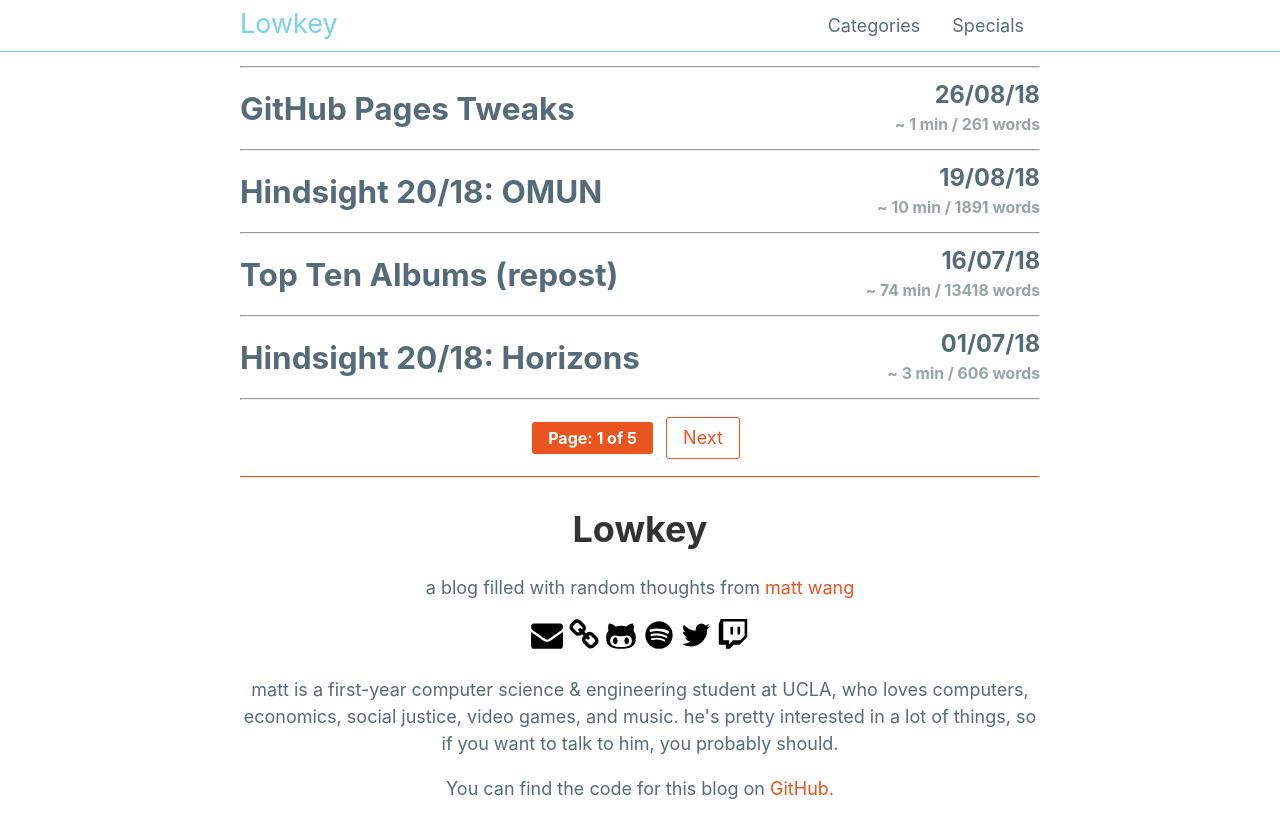
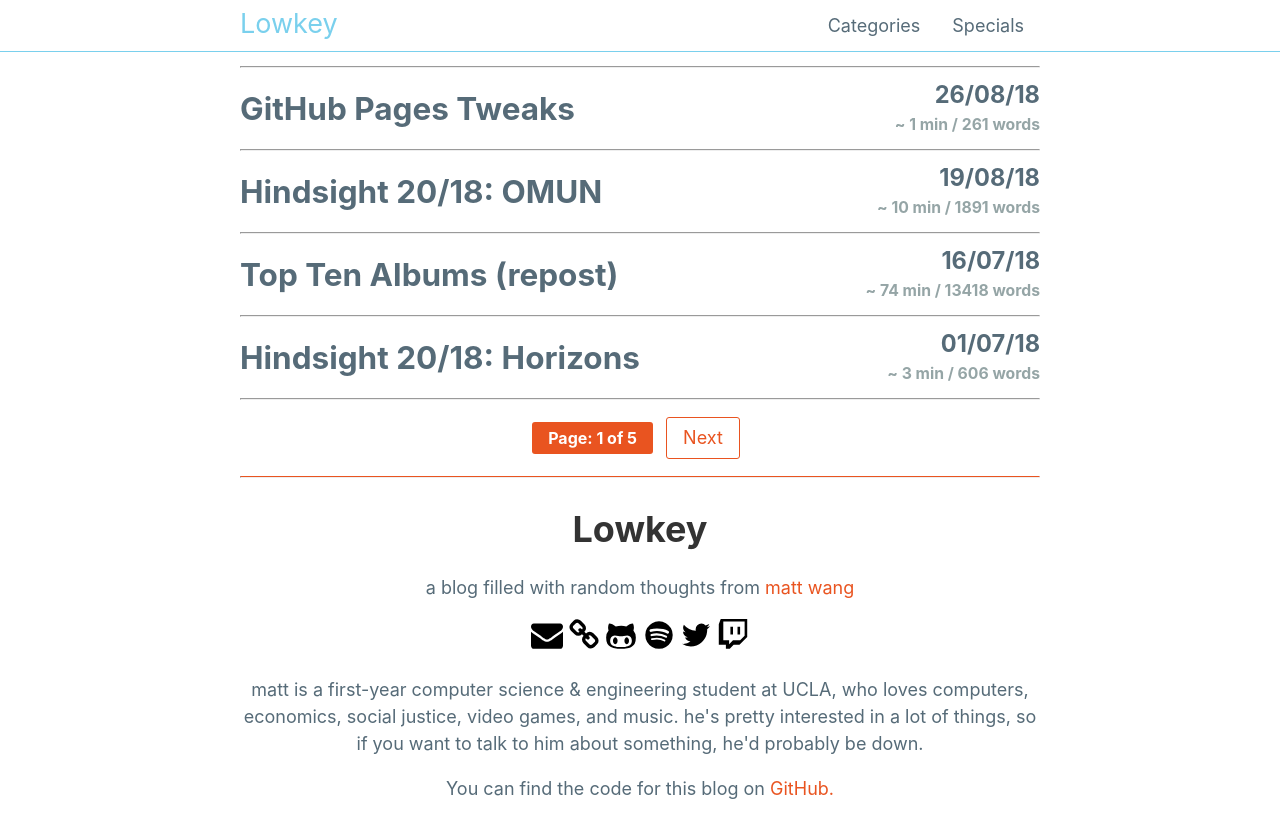
Before and after one commit to mattxwang/lowkey, a Jekyll site: the page built from index.html, in a window 1280 px wide and 900 px high, scrolled down 686 px. Shown: the top 838 px of the window. Built offline with Jekyll 4.4.1, drawn with Linux system fonts in a browser that asks for light colours; the list of posts is cut into pages by our own code.

Commit message:
minor footer reword

```diff
--- a/_includes/footer.html
+++ b/_includes/footer.html
@@ -40,7 +40,7 @@
     </svg>
   </a>
   <p>
-    matt is a first-year computer science &amp; engineering student at UCLA, who loves computers, economics, social justice, video games, and music. he's pretty interested in a lot of things, so if you want to talk to him, you probably should.
+    matt is a first-year computer science &amp; engineering student at UCLA, who loves computers, economics, social justice, video games, and music. he's pretty interested in a lot of things, so if you want to talk to him about something, he'd probably be down.
   </p>
   <p>You can find the code for this blog on <a href="{{site.repo}}">GitHub.</a></p>
 </footer>
```
